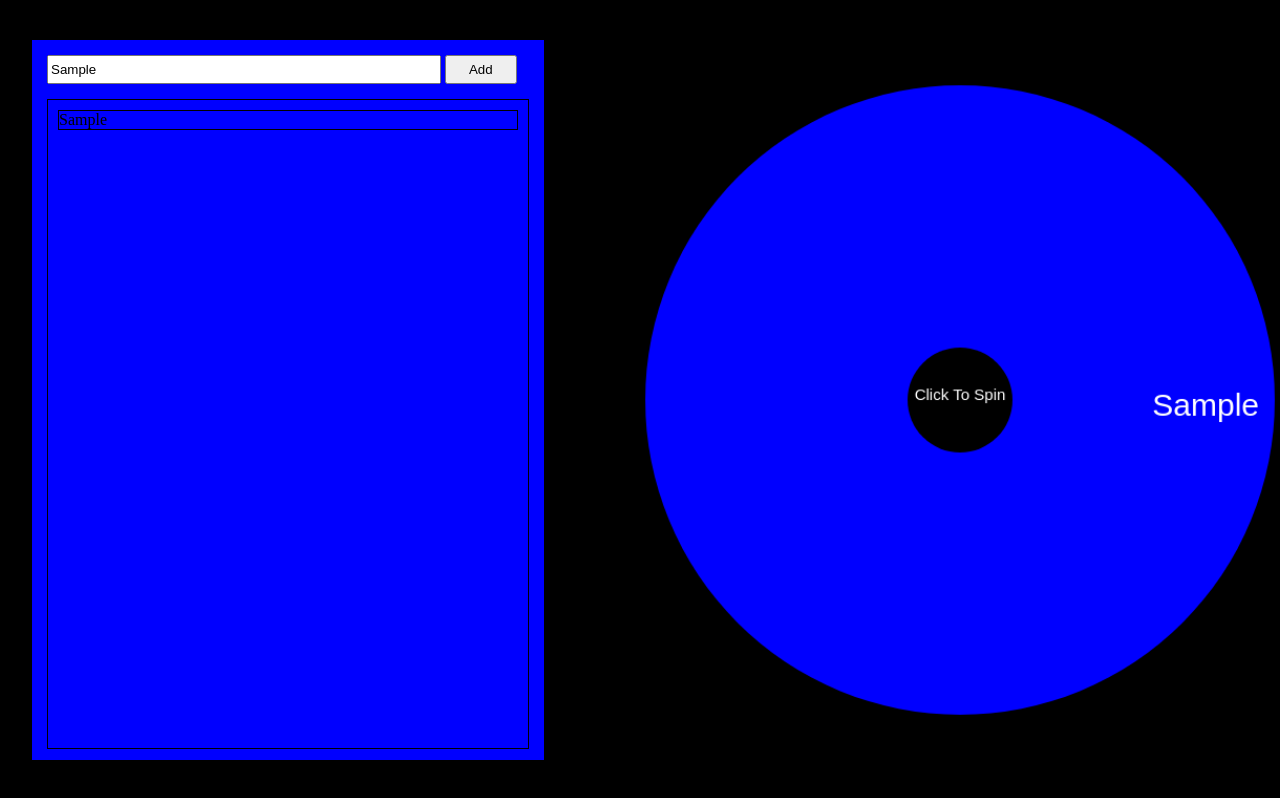
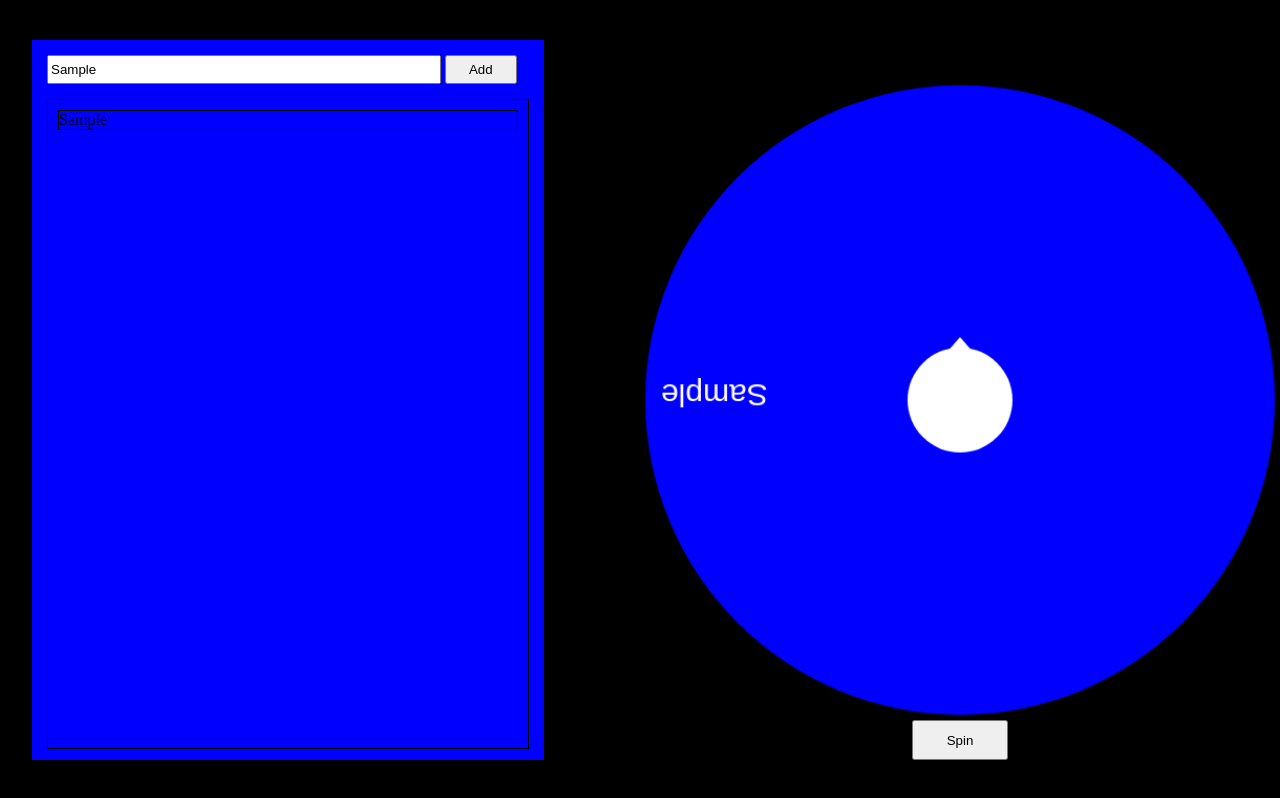
Before and after one commit to alex9123/Spinner, a plain HTML site: page WheelSpinner/index.html in a window 1280 px wide. Both pictures are taken after typing "Sample" into the empty fields and a click on the button "Add". Drawn offline with Linux system fonts and the light colour scheme.

Commit message:
Add files via upload

```diff
--- a/WheelSpinner/index.html
+++ b/WheelSpinner/index.html
@@ -12,6 +12,7 @@
 
     <div id="canvasDiv">
         <canvas id="canvas"></canvas>
+        <button id="SpinButton">Spin</button>
     </div>
 
     <div id="InputDiv">
--- a/WheelSpinner/main.js
+++ b/WheelSpinner/main.js
@@ -8,10 +8,17 @@ let radius = 300;
 
 let addInputButton = document.getElementById("AddButton")
 let addObjectInput = document.getElementById("AddObjectInput")
+let spinButton = document.getElementById("SpinButton")
 let objectList = document.getElementById("ObjectList")
 
 let objects = []
 let colors = ["blue", "red", "green", "brown", "grey", "purple", "orange"]
+
+let rotateWheelAngle = 0
+let mouseX = 100000; // Get Mouse Positions
+let mouseY = 100000;
+
+let spin = false
 
 function drawWheel() {
     ctx.clearRect(0, 0, cnv.width, cnv.height);
@@ -24,13 +31,15 @@ function drawWheel() {
     // Draw Wheel
 
     for (let i=0; i < objects.length; i++) {
+        ctx.save()
         ctx.beginPath();
         ctx.moveTo(circleX, circleY);
-        ctx.arc(circleX, circleY, radius, startAngle, endAngle);
+        ctx.translate(circleX, circleY)
+        ctx.rotate(rotateWheelAngle * Math.PI/180)
+        ctx.arc(0, 0, radius, startAngle, endAngle);
         ctx.fillStyle = colors[i%7];
         ctx.fill();
-        objects[i].storedStartAngle = startAngle * 180/Math.PI; // convert from radians to degrees
-        objects[i].storedEndAngle = endAngle * 180/Math.PI;
+        ctx.restore()
 
         startAngle = endAngle
         endAngle = (angles * Math.PI/180) + startAngle
@@ -40,14 +49,15 @@ function drawWheel() {
 
     if (objects.length > 0) {
         ctx.beginPath();
-        ctx.fillStyle = "black"
+        ctx.fillStyle = "white"
         ctx.arc(circleX, circleY, radius/6, 0, 2 * Math.PI);
         ctx.fill()
 
-        // Text in circle
-        ctx.font = "15px Arial"
-        ctx.fillStyle = "white"
-        ctx.fillText("Click To Spin", circleX - ctx.measureText("Click To Spin").width/2, circleY);
+        ctx.beginPath()
+        ctx.moveTo(circleX - 10, circleY - radius/6 + 1.5)
+        ctx.lineTo(circleX, circleY - radius/6 - 10)
+        ctx.lineTo(circleX + 10, circleY - radius/6 +1.5)
+        ctx.fill()
     }
 
     // Draw Text (separate loop because overlapping for some reason)
@@ -57,16 +67,12 @@ function drawWheel() {
 
     for (let i=0; i < objects.length; i++) {
         let space = 15 // Space between word and edge of wheel
-        let rotateAngle = (startAngle+endAngle)/2
+        let rotateAngle = ((startAngle+endAngle + 2 * (rotateWheelAngle * Math.PI/180))/2)
 
         ctx.fillStyle = "white"
-        ctx.font = calcFont(i, space) + 'px Arial'
+        ctx.font = calcFont(i, space) + 'px Arial';
 
         let inputWidth = ctx.measureText(objects[i].text).width // text width
-
-        if (objects.length === 1) { // So first one is not upsidedown
-            rotateAngle = 0
-        }
 
         let endX = circleX + (radius - inputWidth - space) * Math.cos(rotateAngle)
         let endY = circleX + (radius - inputWidth - space)* Math.sin(rotateAngle)
@@ -81,6 +87,16 @@ function drawWheel() {
         startAngle = endAngle
         endAngle = (angles * Math.PI/180) + startAngle
     }
+
+    // Spin Wheel
+
+
+    if (spin) {
+        rotateWheelAngle += 10
+    }
+
+    requestAnimationFrame(drawWheel)
+
 }
 
 function calcFont(currentObject, space) {
@@ -92,19 +108,8 @@ function calcFont(currentObject, space) {
         ctx.font = size + "px Arial"
         length = ctx.measureText(objects[currentObject].text).width
     }
-    console.log(size)
 
     return size
-}
-
-
-function rotateWheel() {
-    ctx.clearRect(0, 0, cnv.width, cnv.height);
-
-    for (let i=0; i < objects.length; i++) {
-        objects[i].storedStartAngle ++
-        objects[i].storedEndAngle ++
-    }
 }
 
 
@@ -113,9 +118,7 @@ function AddThing() {
 
     if (input.length > 0) {
         let thing = {
-            text: addObjectInput.value,
-            storedStartAngle: 0,
-            storedEndAngle: 0
+            text: addObjectInput.value
         }
         objects.push(thing)
 
@@ -126,7 +129,13 @@ function AddThing() {
         newObject.appendChild(newText);
         objectList.appendChild(newObject);
     }
-    drawWheel()
+}
+
+function spinWheel() {
+    spin = true
 }
 
 addInputButton.addEventListener("click", AddThing)
+spinButton.addEventListener("click", spinWheel)
+
+requestAnimationFrame(drawWheel)
--- a/WheelSpinner/style.css
+++ b/WheelSpinner/style.css
@@ -53,5 +53,12 @@ canvas {
 #AddButton {
     width: 15%;
     height: 100%;
+}
 
+#SpinButton {
+    position: absolute;
+    top: 90%;
+    left: 42.5%;
+    width: 15%;
+    height: 5%;
 }
```
